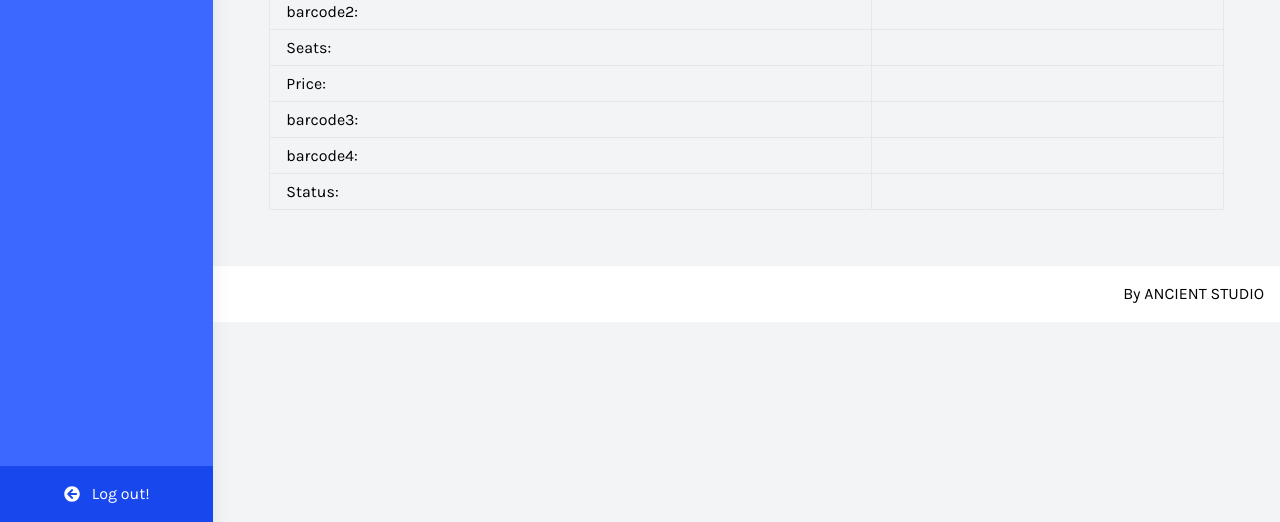
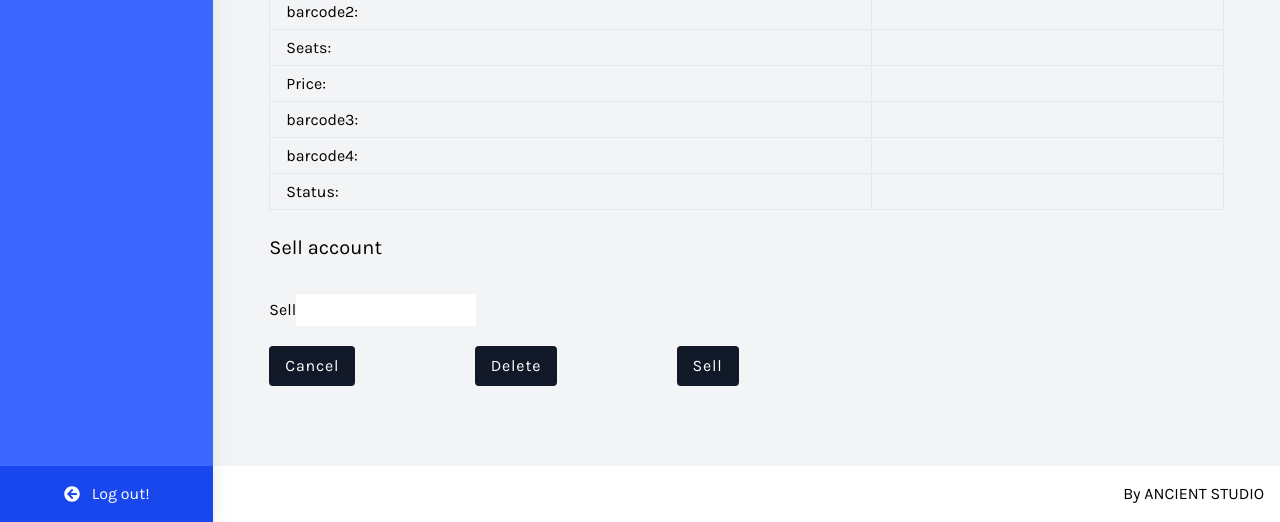
Before and after one commit to wixxxez/web_panel, a Symfony app: template templates/main_work_page/check_account.html.twig in a window 1280 px wide. Shown: the part 463-985 px from the top of the page. Run offline with Twig, Linux system fonts and the light colour scheme; the template is opened without the code that fills it, so the values that code supplies are empty; form fields are guessed from the names that the template uses; some libraries are stand-ins or nearby versions.

Commit message:
Finish statistics module

```diff
--- a/templates/main_work_page/check_account.html.twig
+++ b/templates/main_work_page/check_account.html.twig
@@ -111,6 +111,43 @@
 
         </tbody>
     </table>
+
+    <div class="w-full lg:w-1/2 my-6 pr-0 lg:pr-2">
+
+
+                                <p class="text-xl pb-6 flex items-center">
+                                    Sell account
+                                </p>
+                        <div class="leading-loose">
+
+                                 {{ form_start(form, {'attr': {'class' : 'p-10 bg-white rounded shadow-xl' }}) }}
+
+
+                                <div class="mt-2">
+
+                                   {{ form_row(form.sell) }}
+                                </div>
+                                <div style="display: flex; justify-content: space-between;" >
+                                <div class="mt-2">
+                                    <a href="{{ path('app_check_account_by_admin_cancel', {'id':account.id}) }}">
+                                    <button class="px-4 py-1 text-white font-light tracking-wider bg-gray-900 rounded" type="button"> Cancel </button>
+                                    </a>
+                                </div>
+                                  <div class="mt-2">
+                                    <a href="{{ path('app_delete_account', {'id':account.id}) }}">
+                                    <button class="px-4 py-1 text-white font-light tracking-wider bg-gray-900 rounded" type="button"> Delete </button>
+                                    </a>
+                                </div>
+                               <div class="mt-2">
+                                    <button class="px-4 py-1 text-white font-light tracking-wider bg-gray-900 rounded" type="submit">Sell</button>
+                                </div>
+                                </div>
+                                   {{ form_end(form) }}
+
+                    </div>
+                </div>
+
+
 </div>
 <link rel="stylesheet" href="https://cdn.datatables.net/1.10.25/css/jquery.dataTables.min.css">
 <script src="https://code.jquery.com/jquery-3.5.1.min.js"></script>
--- a/templates/main_work_page/statistics.html.twig
+++ b/templates/main_work_page/statistics.html.twig
@@ -68,8 +68,8 @@
                                             <tr class="hover:bg-grey-lighter">
                                                 <td class="border px-4 py-2">{{ account.id }}</td>
                                                 <td class="border px-4 py-2">{{ account.workerID }}</td>
-                                                <td class="border px-4 py-2"> 0 </td>
-                                                <td class="border px-4 py-2"> 0 </td>
+                                                <td class="border px-4 py-2"> {{ account.sell }} </td>
+                                                <td class="border px-4 py-2"> {{ account.paid }} </td>
                                                 <td class="border px-4 py-2"> {{ account.event }} </td>
                                                 <td class="border px-4 py-2"> {{ account.seats }} </td>
                                                 <td class="border px-4 py-2"> {{ account.price }} </td>
```
Also changed, not shown: src/Controller/CheckAccountByAdminController.php (+37 -2 lines), src/Form/SellAccountType.php (added, +41 -0 lines), src/Repository/AccountRepository.php (+10 -0 lines).
